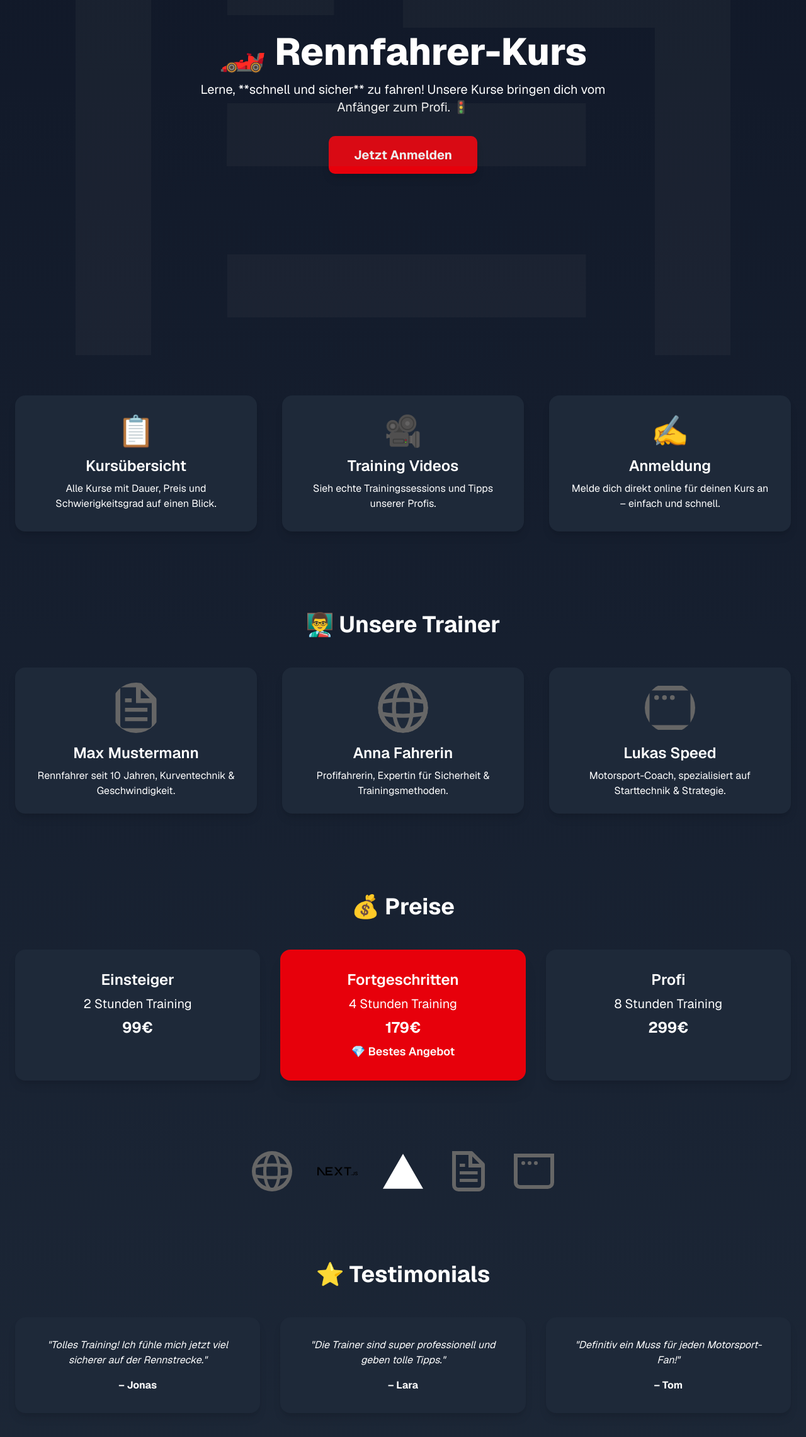
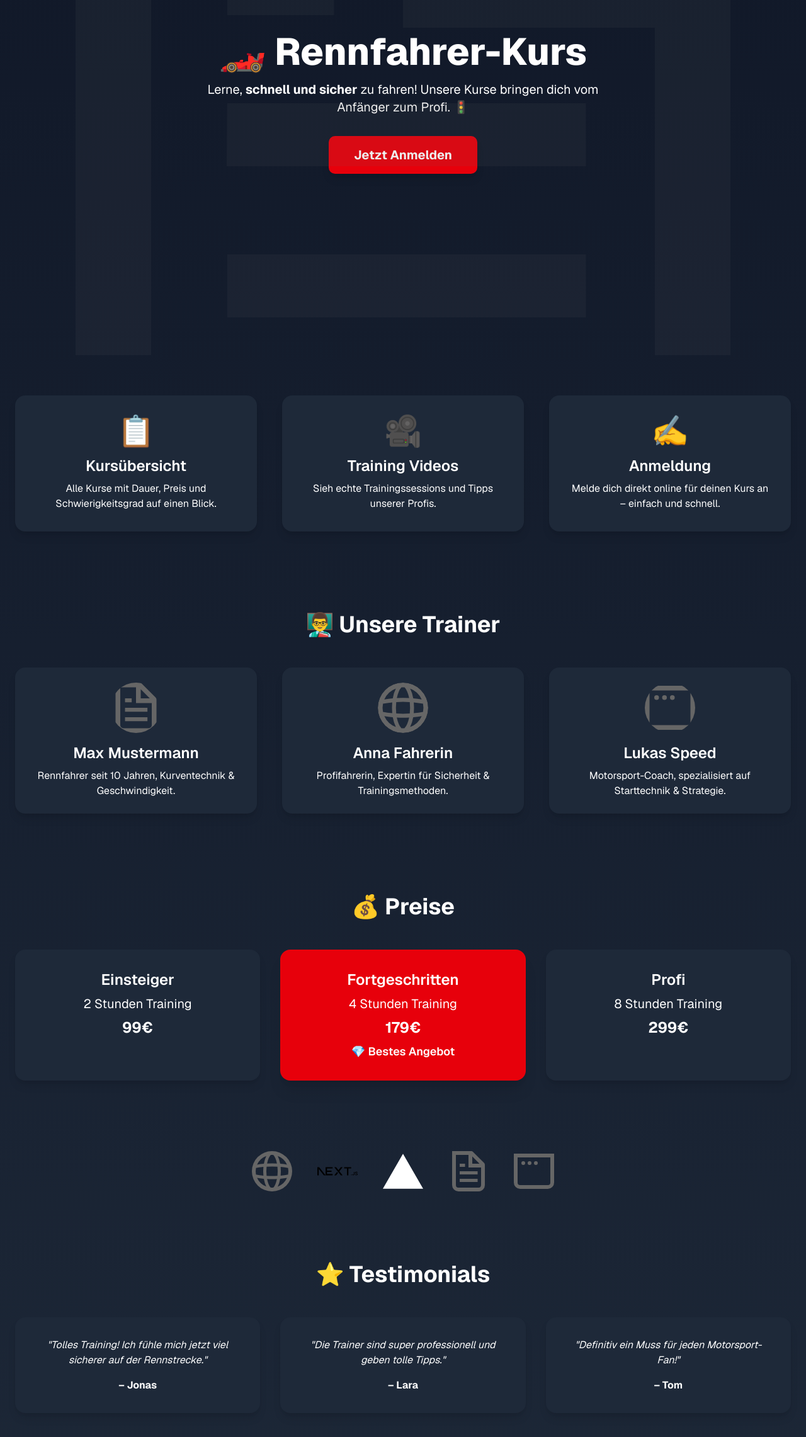
Before and after one commit to divan4kk/race, a Next.js app: page / in a window 1280 px wide. Shown: the part 236-2518 px from the top of the page at 63% size. Built offline with nearby package versions, Linux system fonts and the light colour scheme.

Commit message:
vercel code error

```diff
--- a/app/page.tsx
+++ b/app/page.tsx
@@ -16,7 +16,7 @@ export default function Home() {
           🏎️ Rennfahrer-Kurs
         </h1>
         <p className="text-xl max-w-2xl mb-8">
-          Lerne, **schnell und sicher** zu fahren! Unsere Kurse bringen dich vom Anfänger zum Profi. 🚦
+          Lerne, <strong>schnell und sicher</strong> zu fahren! Unsere Kurse bringen dich vom Anfänger zum Profi. 🚦
         </p>
         <button className="bg-red-600 hover:bg-red-700 text-white font-bold py-4 px-10 rounded-lg text-xl shadow-lg transition-transform transform hover:scale-105">
           Jetzt Anmelden
@@ -107,7 +107,7 @@ export default function Home() {
               key={i}
               className="bg-gray-800 p-8 rounded-2xl shadow-lg hover:scale-105 transition-transform"
             >
-              <p className="italic mb-4">"{t.text}"</p>
+              <p className="italic mb-4">{`"${t.text}"`}</p>
               <p className="font-bold">{t.name}</p>
             </div>
           ))}
```
